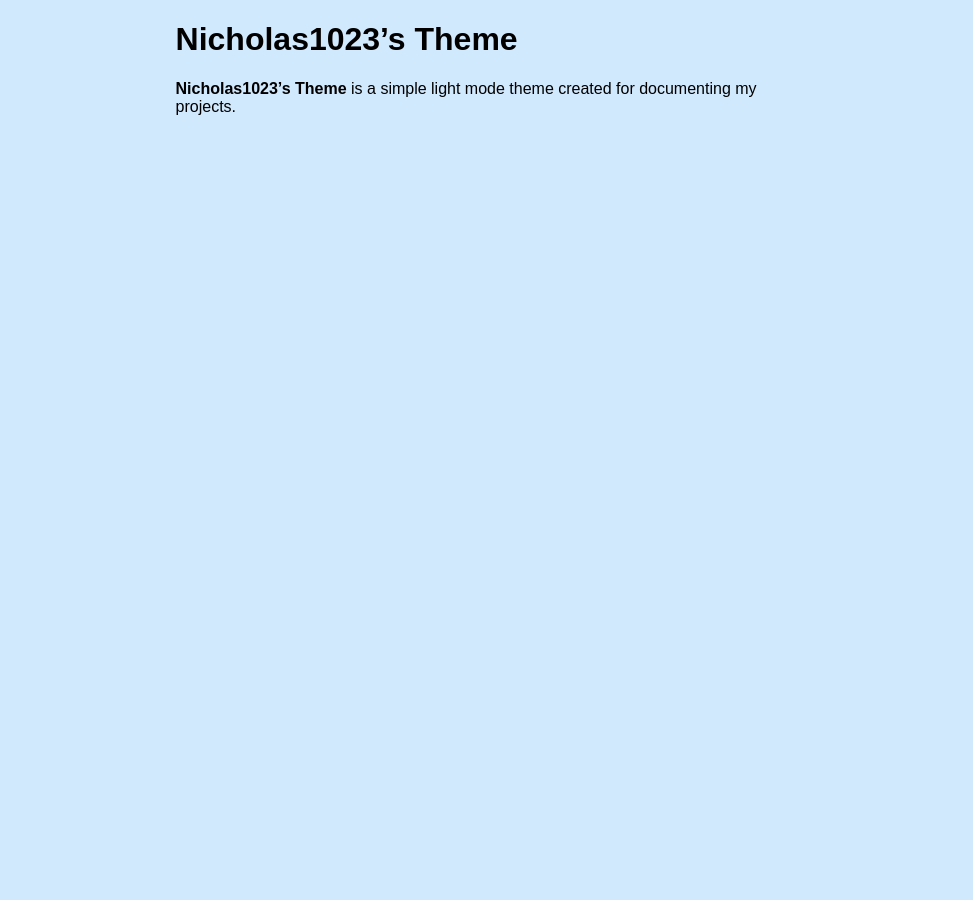
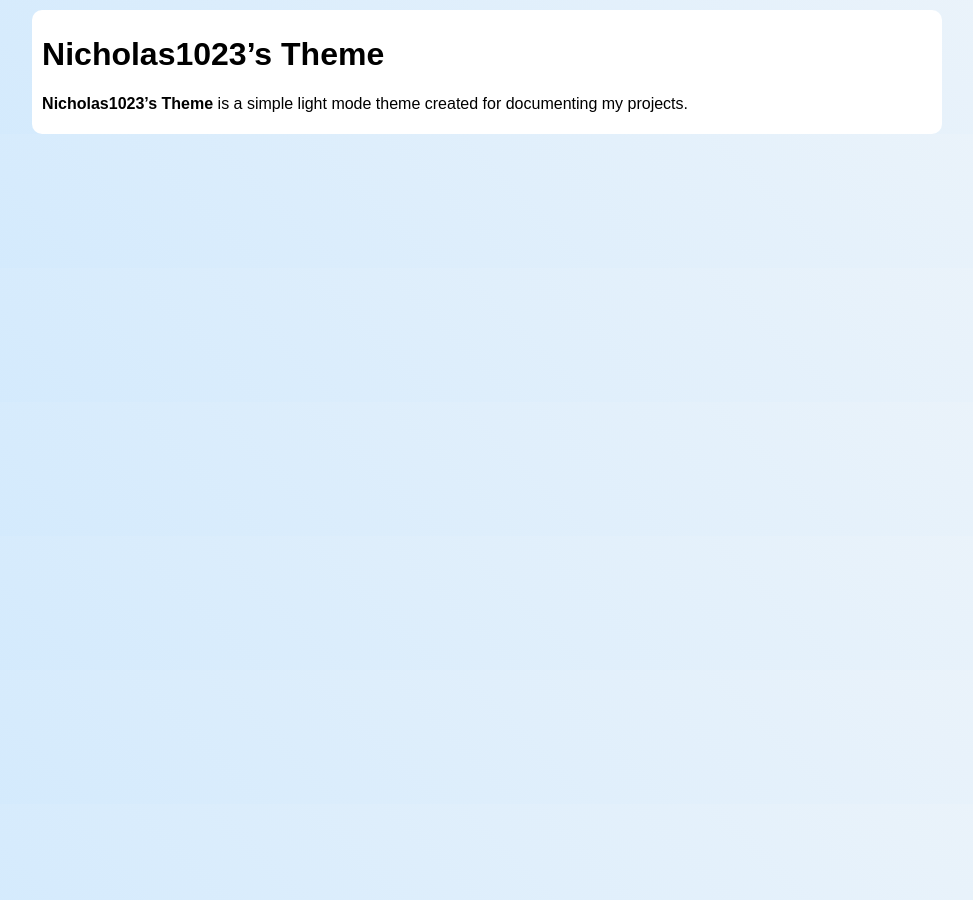
Before and after one commit to Nicholas1023/theme, a Jekyll site: the page built from index.md, in a window 1280 px wide. Shown: the whole page, without its empty margins (153-1126 px from the left). Built offline with Jekyll 4.4.1, drawn with Linux system fonts in a browser that asks for light colours.

Commit message:
Update files

```diff
--- a/_layouts/default.html
+++ b/_layouts/default.html
@@ -2,6 +2,10 @@
 <html>
     {% include head.html %}
     <body>
-        {{ content }}
+        <main>
+            <div class="content">
+                {{ content }}
+            </div>
+        </main>
     </body>
 </html>
--- a/_sass/base.scss
+++ b/_sass/base.scss
@@ -1,7 +1,22 @@
+html, body, main {
+  margin: 0px;
+  padding: 0px;
+}
+
 body {
-    background-color: #d1e9fd;
-    font-family: sans-serif;
-    margin: auto;
-    max-width: 70ch;
-    color: #000;
+  padding-top: 10px;
+  background: linear-gradient(45deg, #d1e9fd, #edf4fa);
   }
+
+main {
+  padding-top: 5px;
+  padding-left: 10px;
+  padding-right: 10px;
+  padding-bottom: 5px;
+  border-radius: 10px;
+  background-color: white;
+  font-family: sans-serif;
+  margin: auto;
+  max-width: 100ch;
+  color: #000;
+}
--- a/index.md
+++ b/index.md
@@ -2,7 +2,6 @@
 title: Home
 layout: default
 ---
-
 # Nicholas1023's Theme
 
 **Nicholas1023's Theme** is a simple light mode theme created for documenting my projects.
```
Also changed, not shown: README.md.
